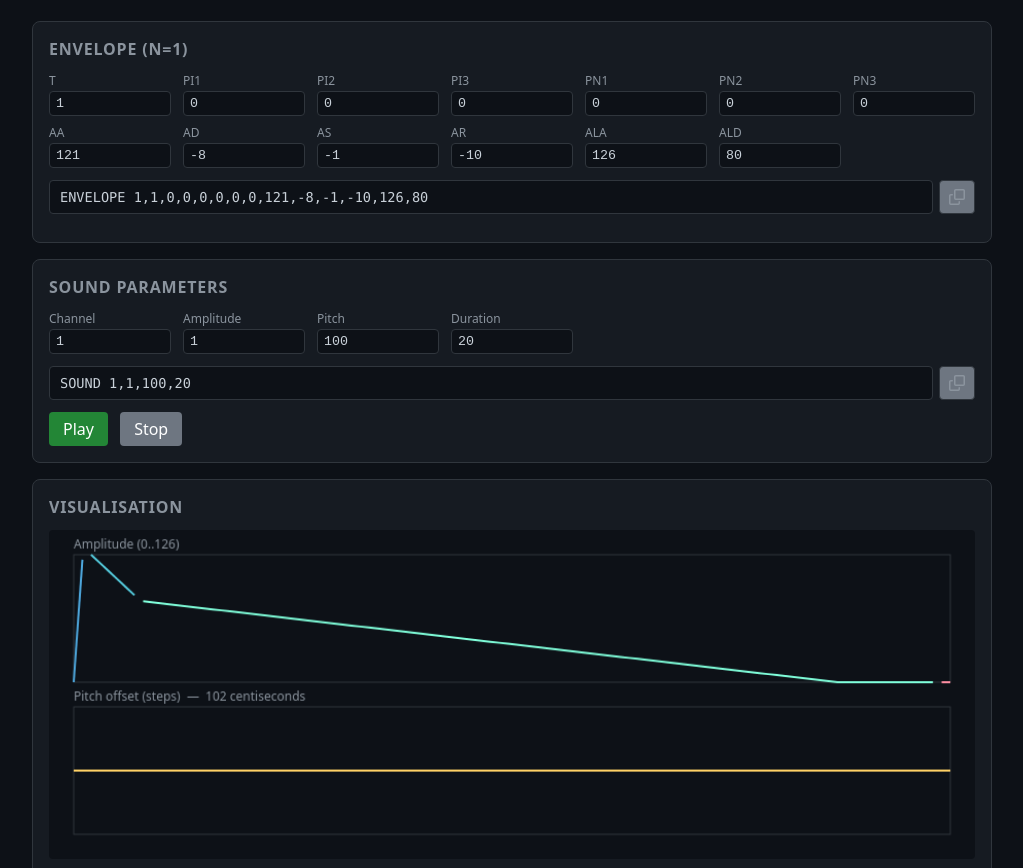
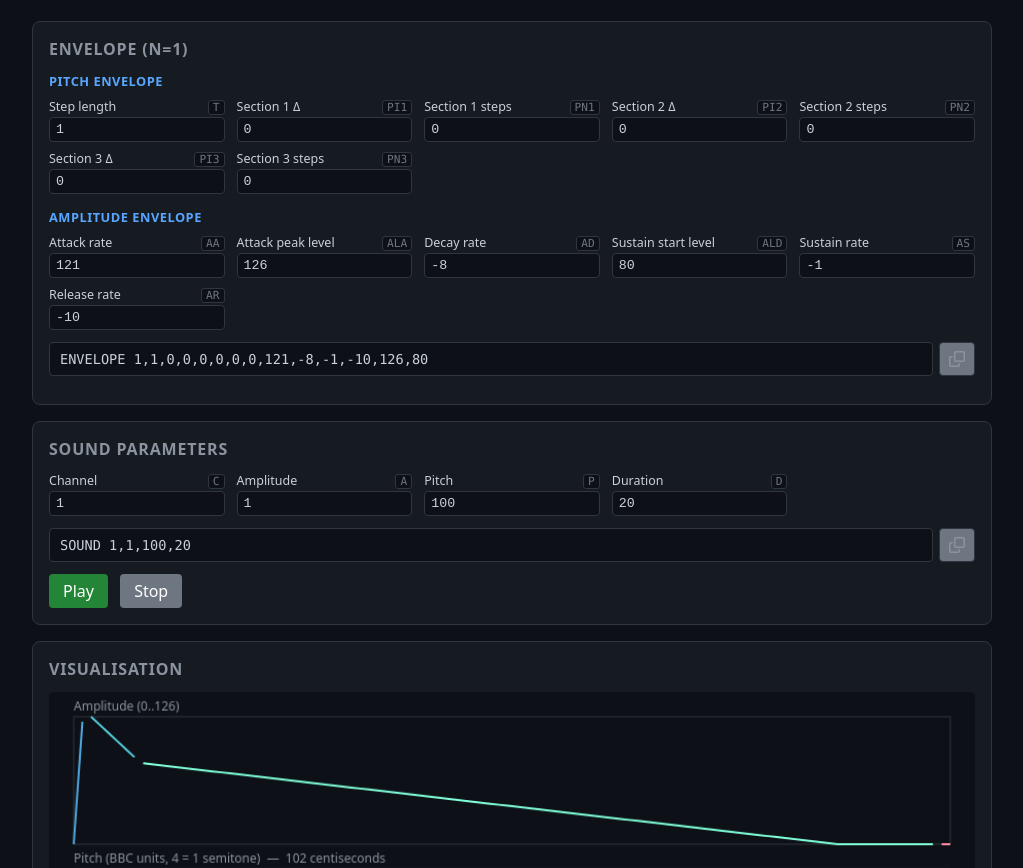
Before and after one commit to bitshifters/envelope-tool, a website built with Vite: page index.html in a window 1280 px wide. Shown: the part 84-952 px from the top of the page, without its empty margins (128-1151 px from the left). Built offline with nearby package versions, Linux system fonts and the light colour scheme.

Commit message:
Better envelope parameter labels and grouping
Split the envelope panel into Pitch envelope / Amplitude envelope
subsections with descriptive field names and a small code badge
(PI1, AA, etc.) so the BBC mnemonic stays visible. Pitch fields
interleave Δ + step count per section; amplitude fields follow the
attack→decay→sustain→release lifecycle.

```diff
--- a/index.html
+++ b/index.html
@@ -17,7 +17,10 @@
 
       <section class="panel" id="envelope-panel">
         <h2>Envelope (N=1)</h2>
-        <div class="grid" id="envelope-grid"></div>
+        <h3>Pitch envelope</h3>
+        <div class="grid" id="pitch-grid"></div>
+        <h3>Amplitude envelope</h3>
+        <div class="grid" id="amp-grid"></div>
         <div class="basic-row">
           <input type="text" class="basic-line" id="envelope-line" spellcheck="false" autocomplete="off" />
           <button class="copy-btn" data-copy="envelope-line" title="Copy ENVELOPE statement" aria-label="Copy ENVELOPE statement"></button>
--- a/src/main.ts
+++ b/src/main.ts
@@ -13,27 +13,33 @@ import { play, playheadFraction, stop } from "./audio";
 
 interface FieldSpec {
   key: keyof Envelope;
-  label: string;
+  code: string;   // BBC parameter mnemonic
+  label: string;  // human-readable description
   min: number;
   max: number;
   hint?: string;
 }
 
-const ENV_FIELDS: FieldSpec[] = [
-  { key: "t",   label: "T",   min: 0,    max: 255, hint: "step length (1/100s); +128 to repeat" },
-  { key: "pi1", label: "PI1", min: -128, max: 127, hint: "pitch Δ/step, section 1" },
-  { key: "pi2", label: "PI2", min: -128, max: 127, hint: "pitch Δ/step, section 2" },
-  { key: "pi3", label: "PI3", min: -128, max: 127, hint: "pitch Δ/step, section 3" },
-  { key: "pn1", label: "PN1", min: 0,    max: 255, hint: "steps in section 1" },
-  { key: "pn2", label: "PN2", min: 0,    max: 255, hint: "steps in section 2" },
-  { key: "pn3", label: "PN3", min: 0,    max: 255, hint: "steps in section 3" },
-  { key: "aa",  label: "AA",  min: -127, max: 127, hint: "attack rate (level Δ/cs)" },
-  { key: "ad",  label: "AD",  min: -127, max: 127, hint: "decay rate" },
-  { key: "as",  label: "AS",  min: -127, max: 127, hint: "sustain rate" },
-  { key: "ar",  label: "AR",  min: -127, max: 127, hint: "release rate (usually negative)" },
-  { key: "ala", label: "ALA", min: 0,    max: 126, hint: "attack target level" },
-  { key: "ald", label: "ALD", min: 0,    max: 126, hint: "level at end of decay" },
+const PITCH_FIELDS: FieldSpec[] = [
+  { key: "t",   code: "T",   label: "Step length",   min: 0,    max: 255, hint: "duration of each pitch step in 1/100 s. Add 128 to auto-repeat the pitch envelope." },
+  { key: "pi1", code: "PI1", label: "Section 1 Δ",   min: -128, max: 127, hint: "pitch change per step in section 1" },
+  { key: "pn1", code: "PN1", label: "Section 1 steps", min: 0,  max: 255, hint: "number of steps in section 1" },
+  { key: "pi2", code: "PI2", label: "Section 2 Δ",   min: -128, max: 127, hint: "pitch change per step in section 2" },
+  { key: "pn2", code: "PN2", label: "Section 2 steps", min: 0,  max: 255, hint: "number of steps in section 2" },
+  { key: "pi3", code: "PI3", label: "Section 3 Δ",   min: -128, max: 127, hint: "pitch change per step in section 3" },
+  { key: "pn3", code: "PN3", label: "Section 3 steps", min: 0,  max: 255, hint: "number of steps in section 3" },
 ];
+
+const AMP_FIELDS: FieldSpec[] = [
+  { key: "aa",  code: "AA",  label: "Attack rate",         min: -127, max: 127, hint: "amplitude change per centisecond during attack" },
+  { key: "ala", code: "ALA", label: "Attack peak level",   min: 0,    max: 126, hint: "level reached at end of attack" },
+  { key: "ad",  code: "AD",  label: "Decay rate",          min: -127, max: 127, hint: "amplitude change per centisecond during decay" },
+  { key: "ald", code: "ALD", label: "Sustain start level", min: 0,    max: 126, hint: "level at end of decay (start of sustain)" },
+  { key: "as",  code: "AS",  label: "Sustain rate",        min: -127, max: 127, hint: "amplitude change per centisecond during sustain (until SOUND duration ends)" },
+  { key: "ar",  code: "AR",  label: "Release rate",        min: -127, max: 127, hint: "amplitude change per centisecond during release; usually negative" },
+];
+
+const ENV_FIELDS: FieldSpec[] = [...PITCH_FIELDS, ...AMP_FIELDS];
 
 interface SoundParams {
   channel: number;
@@ -44,11 +50,11 @@ interface SoundParams {
 
 const DEFAULT_SOUND: SoundParams = { channel: 1, amplitude: 1, pitch: 100, duration: 20 };
 
-const SOUND_FIELDS: { key: keyof SoundParams; label: string; min: number; max: number; hint: string }[] = [
-  { key: "channel",   label: "Channel",   min: 0,   max: 3,   hint: "0=noise, 1..3=tone" },
-  { key: "amplitude", label: "Amplitude", min: -15, max: 4,   hint: "-15..-1 static, 1..4 envelope #" },
-  { key: "pitch",     label: "Pitch",     min: 0,   max: 255, hint: "4 units = 1 semitone" },
-  { key: "duration",  label: "Duration",  min: 1,   max: 255, hint: "in 1/20 s" },
+const SOUND_FIELDS: { key: keyof SoundParams; code: string; label: string; min: number; max: number; hint: string }[] = [
+  { key: "channel",   code: "C", label: "Channel",   min: 0,   max: 3,   hint: "0 = noise, 1..3 = tone" },
+  { key: "amplitude", code: "A", label: "Amplitude", min: -15, max: 4,   hint: "-15..-1 static volume, 1..4 selects envelope number" },
+  { key: "pitch",     code: "P", label: "Pitch",     min: 0,   max: 255, hint: "4 units per semitone, 48 per octave" },
+  { key: "duration",  code: "D", label: "Duration",  min: 1,   max: 255, hint: "in 1/20 s" },
 ];
 
 const env: Envelope = { ...DEFAULT_ENVELOPE };
@@ -57,7 +63,8 @@ const sound: SoundParams = { ...DEFAULT_SOUND };
 const canvas = document.getElementById("viz") as HTMLCanvasElement;
 const envelopeLine = document.getElementById("envelope-line") as HTMLInputElement;
 const soundLine = document.getElementById("sound-line") as HTMLInputElement;
-const envGrid = document.getElementById("envelope-grid") as HTMLElement;
+const pitchGrid = document.getElementById("pitch-grid") as HTMLElement;
+const ampGrid = document.getElementById("amp-grid") as HTMLElement;
 const soundGrid = document.getElementById("sound-grid") as HTMLElement;
 
 const envInputs = new Map<keyof Envelope, HTMLInputElement>();
@@ -76,7 +83,7 @@ let playheadRaf: number | null = null;
 
 function refresh(skipLine?: "envelope" | "sound"): void {
   currentSamples = expand(env, sound.amplitude, sound.duration);
-  render(canvas, currentSamples, playheadFraction());
+  render(canvas, currentSamples, sound.pitch, playheadFraction());
   if (skipLine !== "envelope") envelopeLine.value = formatBasic(env);
   if (skipLine !== "sound") soundLine.value = formatSound(sound.channel, sound.amplitude, sound.pitch, sound.duration);
 }
@@ -85,7 +92,7 @@ function animatePlayhead(): void {
   if (playheadRaf !== null) return;
   const tick = () => {
     const f = playheadFraction();
-    render(canvas, currentSamples, f);
+    render(canvas, currentSamples, sound.pitch, f);
     if (f === null) {
       playheadRaf = null;
       return;
@@ -98,6 +105,7 @@ function animatePlayhead(): void {
 function makeNumberField(
   parent: HTMLElement,
   label: string,
+  code: string,
   hint: string | undefined,
   min: number,
   max: number,
@@ -106,10 +114,16 @@ function makeNumberField(
 ): HTMLInputElement {
   const wrap = document.createElement("label");
   wrap.className = "field";
+  if (hint) wrap.title = hint;
   const lbl = document.createElement("span");
   lbl.className = "field-label";
-  lbl.textContent = label;
-  if (hint) lbl.title = hint;
+  const name = document.createElement("span");
+  name.className = "field-name";
+  name.textContent = label;
+  const codeEl = document.createElement("code");
+  codeEl.className = "field-code";
+  codeEl.textContent = code;
+  lbl.append(name, codeEl);
   const input = document.createElement("input");
   input.type = "number";
   input.min = String(min);
@@ -125,16 +139,20 @@ function makeNumberField(
   return input;
 }
 
-for (const f of ENV_FIELDS) {
-  const input = makeNumberField(envGrid, f.label, f.hint, f.min, f.max, env[f.key] as number, (n) => {
-    (env as unknown as Record<string, number>)[f.key] = n;
-    refresh();
-  });
-  envInputs.set(f.key, input);
-}
+const populateEnvFields = (parent: HTMLElement, fields: FieldSpec[]) => {
+  for (const f of fields) {
+    const input = makeNumberField(parent, f.label, f.code, f.hint, f.min, f.max, env[f.key] as number, (n) => {
+      (env as unknown as Record<string, number>)[f.key] = n;
+      refresh();
+    });
+    envInputs.set(f.key, input);
+  }
+};
+populateEnvFields(pitchGrid, PITCH_FIELDS);
+populateEnvFields(ampGrid, AMP_FIELDS);
 
 for (const f of SOUND_FIELDS) {
-  const input = makeNumberField(soundGrid, f.label, f.hint, f.min, f.max, sound[f.key], (n) => {
+  const input = makeNumberField(soundGrid, f.label, f.code, f.hint, f.min, f.max, sound[f.key], (n) => {
     sound[f.key] = n;
     refresh();
   });
@@ -182,7 +200,7 @@ document.getElementById("stop")!.addEventListener("click", () => {
     cancelAnimationFrame(playheadRaf);
     playheadRaf = null;
   }
-  render(canvas, currentSamples, null);
+  render(canvas, currentSamples, sound.pitch, null);
 });
 
 for (const btn of document.querySelectorAll<HTMLButtonElement>(".copy-btn")) {
--- a/src/style.css
+++ b/src/style.css
@@ -15,6 +15,8 @@ main {
 
 h1 { font-size: 1.4rem; margin: 0 0 4px; }
 h2 { font-size: 1rem; margin: 0 0 12px; color: #8b949e; text-transform: uppercase; letter-spacing: 0.05em; }
+h3 { font-size: 0.8rem; margin: 14px 0 8px; color: #58a6ff; text-transform: uppercase; letter-spacing: 0.04em; font-weight: 600; }
+h3:first-of-type { margin-top: 0; }
 .subtitle { margin: 0 0 24px; color: #8b949e; }
 
 code { font-family: ui-monospace, "Cascadia Code", Consolas, monospace; }
@@ -29,13 +31,28 @@ code { font-family: ui-monospace, "Cascadia Code", Consolas, monospace; }
 
 .grid {
   display: grid;
-  grid-template-columns: repeat(auto-fill, minmax(120px, 1fr));
+  grid-template-columns: repeat(auto-fill, minmax(160px, 1fr));
   gap: 8px 12px;
   margin-bottom: 12px;
 }
 
-.field { display: flex; flex-direction: column; gap: 2px; }
-.field-label { font-size: 0.75rem; color: #8b949e; cursor: help; }
+.field { display: flex; flex-direction: column; gap: 2px; cursor: help; }
+.field-label {
+  display: flex;
+  justify-content: space-between;
+  align-items: baseline;
+  gap: 6px;
+}
+.field-name { font-size: 0.78rem; color: #c9d1d9; }
+.field-code {
+  font-family: ui-monospace, "Cascadia Code", Consolas, monospace;
+  font-size: 0.7rem;
+  color: #6e7681;
+  background: #0d1117;
+  border: 1px solid #30363d;
+  border-radius: 3px;
+  padding: 0 4px;
+}
 .field input {
   background: #0d1117;
   border: 1px solid #30363d;
--- a/src/visualizer.ts
+++ b/src/visualizer.ts
@@ -7,7 +7,12 @@ const PHASE_COLOURS: Record<Sample["phase"], string> = {
   release: "#ff8fa3",
 };
 
-export function render(canvas: HTMLCanvasElement, samples: Sample[], playhead: number | null = null): void {
+export function render(
+  canvas: HTMLCanvasElement,
+  samples: Sample[],
+  basePitch: number,
+  playhead: number | null = null,
+): void {
   const ctx = canvas.getContext("2d");
   if (!ctx) return;
   const { width, height } = canvas;
@@ -33,7 +38,7 @@ export function render(canvas: HTMLCanvasElement, samples: Sample[], playhead: n
   ctx.fillStyle = "#8b949e";
   ctx.font = "12px system-ui, sans-serif";
   ctx.fillText("Amplitude (0..126)", padding, ampTop - 6);
-  ctx.fillText(`Pitch offset (steps)  —  ${samples.length} centiseconds`, padding, pitchTop - 6);
+  ctx.fillText(`Pitch (BBC units, 4 = 1 semitone)  —  ${samples.length} centiseconds`, padding, pitchTop - 6);
 
   const xFor = (i: number) =>
     padding + (samples.length === 1 ? 0 : (i / (samples.length - 1)) * plotW);
@@ -59,28 +64,53 @@ export function render(canvas: HTMLCanvasElement, samples: Sample[], playhead: n
   }
   ctx.stroke();
 
-  // Pitch plot. Auto-scale to symmetric range around 0 with at least ±4 visible.
-  let minP = 0, maxP = 0;
+  // Pitch plot: absolute BBC pitch (basePitch + envelope offset). Auto-scale
+  // around the base pitch with at least one semitone of headroom each side
+  // and snap to semitone boundaries so gridlines land cleanly.
+  let minP = basePitch, maxP = basePitch;
   for (const s of samples) {
-    if (s.pitchOffset < minP) minP = s.pitchOffset;
-    if (s.pitchOffset > maxP) maxP = s.pitchOffset;
+    const p = basePitch + s.pitchOffset;
+    if (p < minP) minP = p;
+    if (p > maxP) maxP = p;
   }
-  const range = Math.max(4, Math.abs(minP), Math.abs(maxP));
-  const pitchY = (p: number) => pitchTop + halfH / 2 - (p / range) * (halfH / 2);
+  const headroom = Math.max(4, Math.round((maxP - minP) * 0.15));
+  minP = Math.floor((minP - headroom) / 4) * 4;
+  maxP = Math.ceil((maxP + headroom) / 4) * 4;
+  if (maxP === minP) maxP = minP + 4;
 
-  // Zero line.
-  ctx.strokeStyle = "#30363d";
+  const pitchY = (p: number) => pitchTop + halfH - ((p - minP) / (maxP - minP)) * halfH;
+
+  // Semitone gridlines (light) and octave gridlines (stronger, labelled).
+  for (let p = Math.ceil(minP / 4) * 4; p <= maxP; p += 4) {
+    ctx.strokeStyle = p % 48 === 0 ? "#30363d" : "#1c2128";
+    ctx.beginPath();
+    ctx.moveTo(padding, pitchY(p));
+    ctx.lineTo(padding + plotW, pitchY(p));
+    ctx.stroke();
+    if (p % 48 === 0) {
+      ctx.fillStyle = "#6e7681";
+      ctx.fillText(String(p), padding + 4, pitchY(p) - 2);
+    }
+  }
+
+  // Base pitch reference line (dashed).
+  ctx.strokeStyle = "#56cfe1";
+  ctx.setLineDash([3, 4]);
   ctx.beginPath();
-  ctx.moveTo(padding, pitchY(0));
-  ctx.lineTo(padding + plotW, pitchY(0));
+  ctx.moveTo(padding, pitchY(basePitch));
+  ctx.lineTo(padding + plotW, pitchY(basePitch));
   ctx.stroke();
+  ctx.setLineDash([]);
+  ctx.fillStyle = "#56cfe1";
+  ctx.fillText(`base ${basePitch}`, padding + plotW - 60, pitchY(basePitch) - 2);
 
+  // Pitch trajectory.
   ctx.beginPath();
   ctx.strokeStyle = "#ffd166";
   ctx.lineWidth = 2;
   for (let i = 0; i < samples.length; i++) {
     const x = xFor(i);
-    const y = pitchY(samples[i]!.pitchOffset);
+    const y = pitchY(basePitch + samples[i]!.pitchOffset);
     if (i === 0) ctx.moveTo(x, y);
     else ctx.lineTo(x, y);
   }
```
